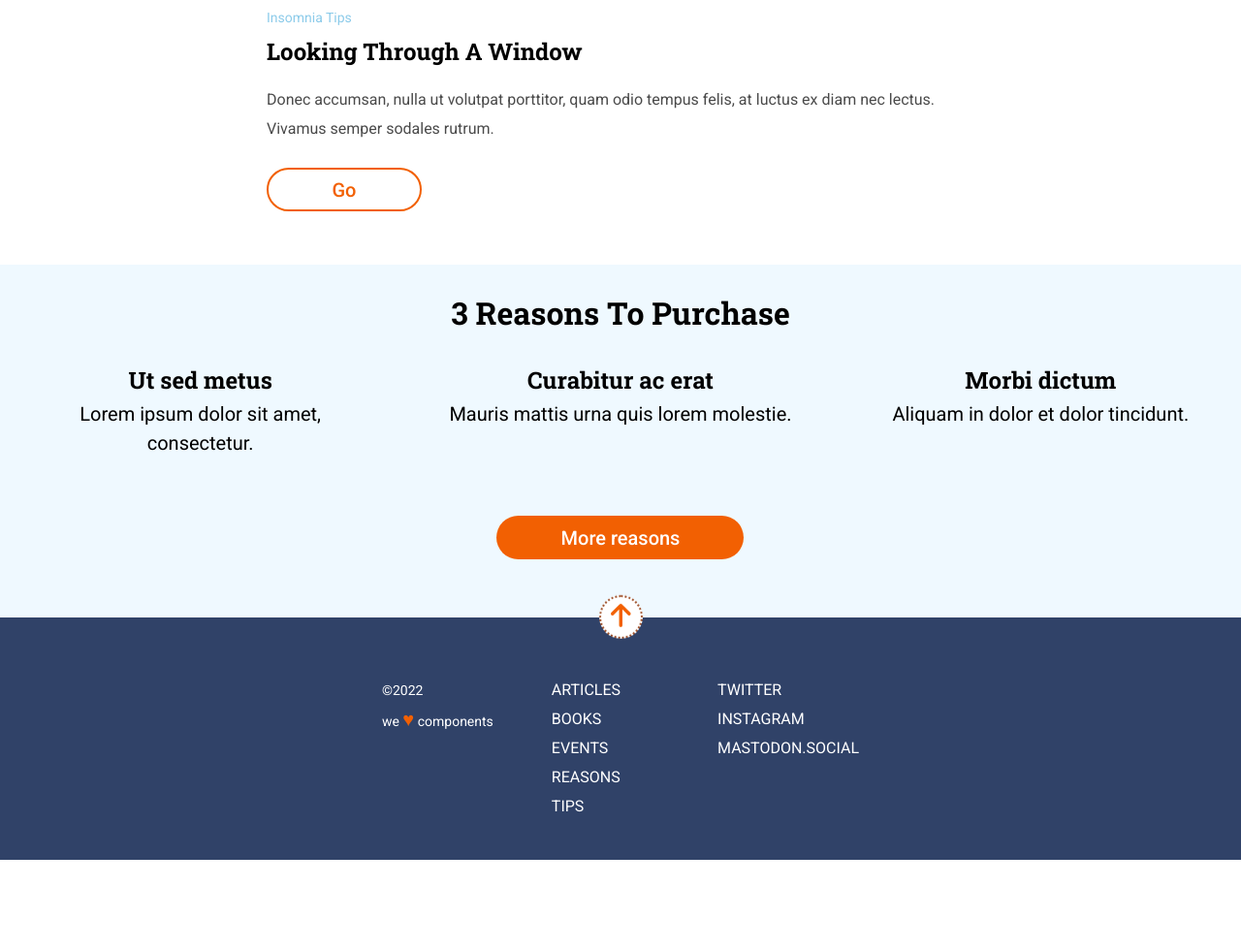
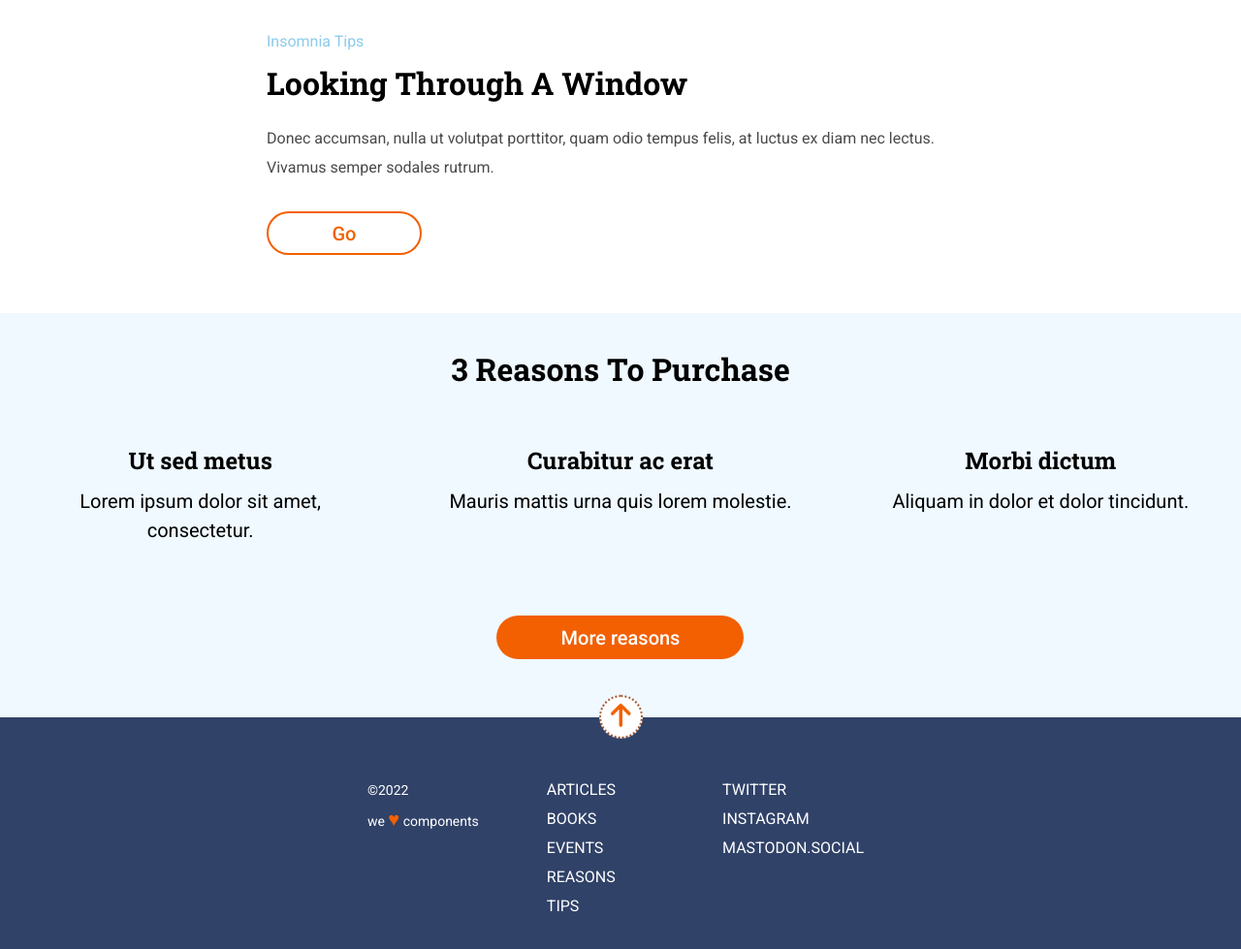
Before and after one commit to Adalab/modulo-1-evaluacion-final-brunadasilvabz, a website: page docs/index.html in a window 1280 px wide. Shown: the part 827-1806 px from the top of the page at 97% size. Before the commit the page ends 1714 px from the top, so only its background shows below. Drawn offline with Linux system fonts and the light colour scheme.

Commit message:
fix styles for media queries

```diff
--- a/src/scss/layout/_footer.scss
+++ b/src/scss/layout/_footer.scss
@@ -2,11 +2,11 @@
 
 .footer {
   background-color: $primary-bg-color;
+  padding-bottom: 40px;
   color: $secondary-text-color;
   font-family: $font-main;
   font-size: 14px;
   line-height: 30px;
-  padding-bottom: 40px;
 }
 
 .footer-button {
@@ -44,6 +44,9 @@
   flex-direction: column;
   text-align: center;
   gap: 30px;
+  padding-left: 39px;
+  padding-right: 39px;
+
 
   @media all and (min-width: 768px) {
     justify-content: center;
@@ -52,14 +55,15 @@
 
     .nav1 {
       order: 2;
-      padding-right: 120px;
+      padding-right: 160px;
     }
     .nav2 {
       order: 3;
+      padding-right: 35px;
     }
     .copy {
       order: 1;
-      padding: 0 100px 0 45px;
+      padding: 0 100px 0 0;
     }
   }
 
@@ -67,10 +71,13 @@
     justify-content: center;
 
     .nav1 {
-      padding-right: 70px;
+      padding-right: 80px;
+    }
+    .nav2 {
+      padding-right: 10px;
     }
     .copy {
-      padding: 0 30px 0 0;
+      padding: 0 40px 0 0;
     }
   }
 }
@@ -80,6 +87,7 @@
   text-decoration: none;
   color: $secondary-text-color;
   font-size: 16px;
+  line-height: 30px;
   text-transform: uppercase;
 }
 
--- a/src/scss/layout/_hero.scss
+++ b/src/scss/layout/_hero.scss
@@ -61,7 +61,7 @@
   font-family: $font-main;
   color: $secondary-text-color;
   margin-top: 15px;
-  margin-bottom: 40px;
+  margin-bottom: 35px;
 
   @media all and (min-width: 768px) {
     font-size: 24px;
@@ -75,6 +75,7 @@
     width: 100vh;
     margin: 15px;
     margin-top: 5px;
+    margin-bottom: 25px;
   }
 }
 
--- a/src/scss/layout/_section1.scss
+++ b/src/scss/layout/_section1.scss
@@ -26,6 +26,11 @@
   @media all and (min-width: 768px) {
     margin-top: 15px;
   }
+
+  @media all and (min-width: 1280px) {
+    font-size: 16px;
+    margin-top: 40px;
+  }
 }
 
 .section1-title {
@@ -33,6 +38,15 @@
   font-size: 24px;
   text-transform: capitalize;
   line-height: 30px;
+
+  @media all and (min-width: 768px) {
+    font-size: 26px;
+    line-height: 45px;
+  }
+
+  @media all and (min-width: 1280px) {
+    font-size: 32px;
+  }
 }
 
 .section1-paragraph {
@@ -43,7 +57,7 @@
   margin-bottom: 30px;
 
   @media all and (min-width: 768px) {
-    margin-bottom: 25px;
+    margin-bottom: 30px
   }
 }
 
@@ -64,11 +78,12 @@
 
   @media all and (min-width: 768px) {
     width: 90px;
-    margin-bottom: 40px;
+    margin-bottom: 42px;
   }
 
   @media all and (min-width: 1280px) {
     width: 160px;
+    margin-bottom: 45px;
   }
 }
 
--- a/src/scss/layout/_section2.scss
+++ b/src/scss/layout/_section2.scss
@@ -7,12 +7,17 @@
 
   @media all and (min-width: 768px) {
     grid-template-columns: 1fr 1fr 1fr;
-    grid-template-rows: 0.7fr 1fr 1fr;
+    grid-template-rows: 0.8fr 1fr 1fr;
   }
+
+  @media all and (min-width: 1280px) {
+    grid-template-rows: 0.9fr 1fr 1fr;
+  }
+
 }
 
 .section2-reasons {
-  padding: 15px 70px 5px 70px;
+  padding: 20px 70px 5px 70px;
 
   @media all and (min-width: 768px) {
     padding: 0 15px 0 15px;
@@ -32,6 +37,7 @@
 
   @media all and (min-width: 768px) {
     font-size: 26px;
+    line-height: 45px;
     grid-column-start: 1;
     grid-column-end: 4;
     margin-top: 35px;
@@ -59,7 +65,7 @@
 
   @media all and (min-width: 768px) {
     font-size: 20px;
-    margin-top: 5px;
+    margin-top: 12px;
   }
 
   @media all and (min-width: 1280px) {
@@ -86,7 +92,7 @@
     width: 210px;
     grid-column-start: 2;
     grid-column-end: 3;
-    margin-top: 15px;
+    margin-top: 25px;
     margin-bottom: 60px;
   }
 
```
Also changed, not shown: docs/assets/css/main.css, public/assets/css/main.css, 1 other file.
